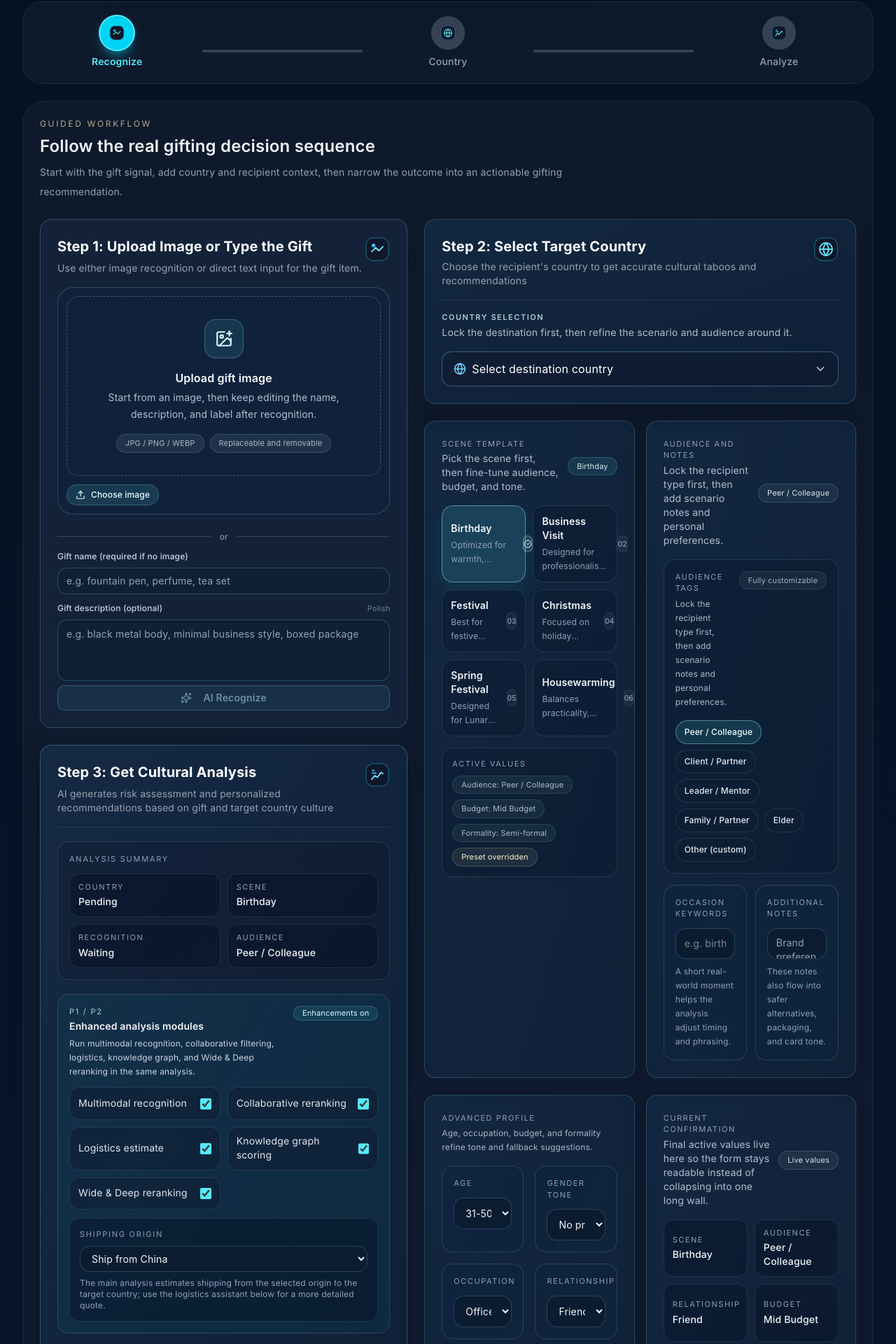
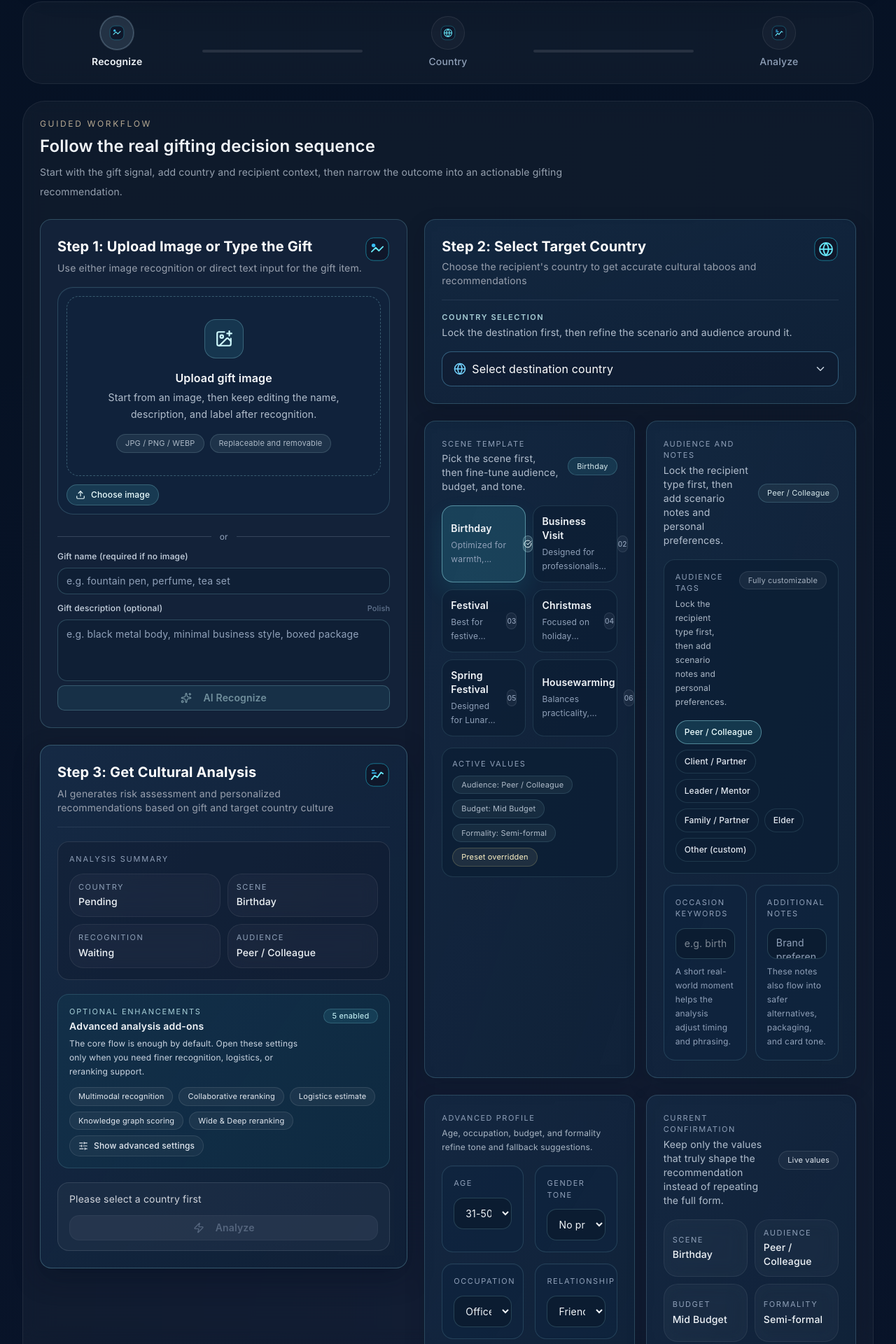
Before and after one commit to zzemy/GIVIA, a Next.js app: page /en in a window 1280 px wide. Shown: the part 1749-3669 px from the top of the page at 70% size. Built offline with nearby package versions, Linux system fonts and the light colour scheme.

Commit message:
refactor: polish homepage interaction and workflow hierarchy

```diff
--- a/components/gifting/home/cards/country-step-summary-card.tsx
+++ b/components/gifting/home/cards/country-step-summary-card.tsx
@@ -2,7 +2,7 @@
 
 import { AnimatePresence, motion } from 'framer-motion'
 import { CheckCircle } from 'lucide-react'
-import { Button } from '@/components/ui/button'
+import { homeSurface } from '@/components/gifting/home/home-design-tokens'
 import { getCountryName } from '@/lib/countries'
 import type { SceneTemplate } from '@/lib/types/gifting-types'
 import type { Locale, SelectOption } from '@/components/gifting/home/types'
@@ -13,9 +13,7 @@ interface CountryStepSummaryCardProps {
   activeSceneTemplate: SceneTemplate | null
   sceneTemplate: string
   selectedAudienceLabel: string
-  relationshipLabel: string
   budgetLabel: string
-  occupationLabel: string
   formalityLabel: string
   ageBand: string
   ageBandOptions: SelectOption[]
@@ -39,9 +37,7 @@ export function CountryStepSummaryCard({
   activeSceneTemplate,
   sceneTemplate,
   selectedAudienceLabel,
-  relationshipLabel,
   budgetLabel,
-  occupationLabel,
   formalityLabel,
   ageBand,
   ageBandOptions,
@@ -59,7 +55,7 @@ export function CountryStepSummaryCard({
   needsCustomAudience,
 }: CountryStepSummaryCardProps) {
   const isZh = locale === 'zh'
-  const statTileClassName = 'rounded-xl border border-slate-200/10 bg-slate-950/28 px-3 py-2.5'
+  const statTileClassName = `px-3 py-2.5 ${homeSurface.quiet}`
 
   return (
     <motion.div
@@ -73,10 +69,10 @@ export function CountryStepSummaryCard({
         <div>
           <p className="text-[11px] uppercase tracking-[0.14em] text-slate-400">{isZh ? '当前确认信息' : 'Current confirmation'}</p>
           <p className="mt-1 text-sm text-slate-300/88">
-            {isZh ? '这里集中看最终生效信息，不把所有字段继续堆回表单里。' : 'Final active values live here so the form stays readable instead of collapsing into one long wall.'}
+            {isZh ? '这里只保留真正影响判断的关键信息，避免把表单内容重复堆叠。' : 'Keep only the values that truly shape the recommendation instead of repeating the full form.'}
           </p>
         </div>
-        <span className="shrink-0 whitespace-nowrap rounded-full border border-cyan-200/18 bg-cyan-100/6 px-3 py-1 text-[11px] text-cyan-50/88">
+        <span className="shrink-0 whitespace-nowrap rounded-full border border-white/10 bg-white/[0.04] px-3 py-1 text-[11px] text-slate-200">
           {isZh ? '实时生效' : 'Live values'}
         </span>
       </div>
@@ -88,9 +84,7 @@ export function CountryStepSummaryCard({
             value: activeSceneTemplate ? (isZh ? activeSceneTemplate.nameZh : activeSceneTemplate.nameEn) : sceneTemplate,
           },
           { label: isZh ? '对象' : 'Audience', value: selectedAudienceLabel },
-          { label: isZh ? '关系' : 'Relationship', value: relationshipLabel },
           { label: isZh ? '预算' : 'Budget', value: budgetLabel },
-          { label: isZh ? '职业' : 'Occupation', value: occupationLabel },
           { label: isZh ? '正式度' : 'Formality', value: formalityLabel },
         ].map(item => (
           <div key={item.label} className={`${statTileClassName} flex min-h-[4.6rem] flex-col justify-center`}>
@@ -102,7 +96,7 @@ export function CountryStepSummaryCard({
 
       <AnimatePresence>
         {selectedCountry && (
-          <motion.div initial={{ opacity: 0 }} animate={{ opacity: 1 }} exit={{ opacity: 0 }} className="mt-4 rounded-2xl border border-sky-300/24 bg-sky-500/10 p-4 shadow-[inset_0_1px_0_rgba(186,230,253,0.1)]">
+          <motion.div initial={{ opacity: 0 }} animate={{ opacity: 1 }} exit={{ opacity: 0 }} className="mt-4 rounded-2xl border border-sky-300/18 bg-sky-500/8 p-4 shadow-[inset_0_1px_0_rgba(186,230,253,0.08)]">
             <div className="flex items-start gap-3">
               <CheckCircle size={20} className="mt-0.5 flex-shrink-0 text-sky-300" />
               <div className="flex-1">
@@ -110,10 +104,6 @@ export function CountryStepSummaryCard({
                 <div className="mt-2 space-y-1.5 text-sm">
                   <p className="text-gray-300">{isZh ? '国家:' : 'Country:'} <span className="font-semibold text-sky-200">{getCountryName(selectedCountry, locale)}</span></p>
                   <p className="text-gray-300">{isZh ? '目标群体:' : 'Audience:'} <span className="font-semibold text-sky-200">{selectedAudienceLabel}</span></p>
-                  <p className="text-gray-300">
-                    {isZh ? '场景模板:' : 'Scene:'}{' '}
-                    <span className="font-semibold text-sky-200">{activeSceneTemplate ? (isZh ? activeSceneTemplate.nameZh : activeSceneTemplate.nameEn) : sceneTemplate}</span>
-                  </p>
                   <p className="text-xs text-slate-300/95">
                     {isZh ? '结构化画像:' : 'Structured profile:'}{' '}
                     <span className="text-slate-200">
@@ -141,23 +131,23 @@ export function CountryStepSummaryCard({
         )}
       </AnimatePresence>
 
-      <Button disabled className="mt-5 w-full cursor-default rounded-xl border border-slate-200/10 bg-slate-700/70 py-2.5 font-semibold text-slate-300/75">
+      <div className={`mt-4 px-4 py-3 text-sm ${homeSurface.quiet}`}>
         {!recognitionReady
           ? locale === 'zh'
-            ? '等待第一步...'
-            : 'Waiting for step 1...'
+            ? '等待第一步完成后，这里的判断摘要会继续补全。'
+            : 'Complete step 1 first, then this summary will fill in automatically.'
           : needsCustomAudience
             ? locale === 'zh'
-              ? '请补充自定义群体描述'
-              : 'Add custom audience details'
+              ? '还差“自定义群体描述”，补上后分析会更准确。'
+              : 'Add the custom audience detail to make the recommendation more accurate.'
             : selectedCountry
               ? locale === 'zh'
-                ? '国家已选择'
-                : 'Country selected'
+                ? `当前已锁定 ${getCountryName(selectedCountry, locale)} 的送礼语境。`
+                : `The gifting context is now locked to ${getCountryName(selectedCountry, locale)}.`
               : locale === 'zh'
-                ? '请选择目标国家'
-                : 'Please choose a country'}
-      </Button>
+                ? '请选择目标国家后继续。'
+                : 'Choose a target country to continue.'}
+      </div>
     </motion.div>
   )
 }
--- a/components/gifting/home/sections/step-analysis.tsx
+++ b/components/gifting/home/sections/step-analysis.tsx
@@ -1,9 +1,11 @@
 'use client'
 
+import React from 'react'
 import Image from 'next/image'
 import { motion } from 'framer-motion'
-import { Sparkles, CheckCircle, Zap } from 'lucide-react'
+import { Sparkles, CheckCircle, Zap, SlidersHorizontal } from 'lucide-react'
 import { Button } from '@/components/ui/button'
+import { homeSurface } from '@/components/gifting/home/home-design-tokens'
 import { withBasePath } from '@/lib/asset-path'
 import { getCountryName } from '@/lib/countries'
 import type { SceneTemplate } from '@/lib/types/gifting-types'
@@ -57,7 +59,9 @@ export function StepAnalysis({
   onAnalyze,
 }: StepAnalysisProps) {
   const isZh = locale === 'zh'
-  const statTileClassName = 'rounded-xl border border-slate-200/10 bg-slate-950/24 px-3 py-2.5'
+  const statTileClassName = `px-3 py-2.5 ${homeSurface.quiet}`
+  const [showAdvancedModules, setShowAdvancedModules] = React.useState(false)
+  const enabledEnhancementCount = Object.values(analysisEnhancementSettings).filter(Boolean).length
 
   return (
     <motion.div
@@ -108,22 +112,65 @@ export function StepAnalysis({
         <div className="rounded-2xl border border-cyan-200/14 bg-cyan-400/5 p-3.5 sm:p-4">
           <div className="flex items-start justify-between gap-3 sm:gap-4">
             <div>
-              <p className="text-[11px] uppercase tracking-[0.16em] text-cyan-100/80">P1 / P2</p>
+              <p className="text-[11px] uppercase tracking-[0.16em] text-cyan-100/80">
+                {isZh ? '可选增强' : 'Optional enhancements'}
+              </p>
               <h3 className="mt-1 text-sm font-semibold text-slate-100">
-                {isZh ? '增强分析模块' : 'Enhanced analysis modules'}
+                {isZh ? '高级判断补充项' : 'Advanced analysis add-ons'}
               </h3>
               <p className="mt-1 text-xs leading-5 text-slate-300">
                 {isZh
-                  ? '把多模态识别、协同过滤、物流估算、知识图谱和 Wide & Deep 排序接到同一次分析里。'
-                  : 'Run multimodal recognition, collaborative filtering, logistics, knowledge graph, and Wide & Deep reranking in the same analysis.'}
+                  ? '默认主流程已经够用；只有在你需要更细的识别、物流或重排判断时，再展开这些设置。'
+                  : 'The core flow is enough by default. Open these settings only when you need finer recognition, logistics, or reranking support.'}
               </p>
             </div>
-            <span className="shrink-0 whitespace-nowrap rounded-full border border-cyan-200/18 bg-cyan-300/10 px-3 py-1 text-[11px] leading-none text-cyan-100">
-              {hasEnabledAnalysisEnhancement ? (isZh ? '已启用增强' : 'Enhancements on') : isZh ? '仅基础分析' : 'P0 only'}
+            <div className="shrink-0 text-right">
+              <span className="inline-flex whitespace-nowrap rounded-full border border-cyan-200/18 bg-cyan-300/10 px-3 py-1 text-[11px] leading-none text-cyan-100">
+                {hasEnabledAnalysisEnhancement
+                  ? isZh
+                    ? `已启用 ${enabledEnhancementCount} 项`
+                    : `${enabledEnhancementCount} enabled`
+                  : isZh
+                    ? '仅基础分析'
+                    : 'Core only'}
               </span>
             </div>
+          </div>
 
-          <div className="mt-3 grid gap-2.5 md:grid-cols-2">
+          <div className="mt-3 flex flex-wrap items-center gap-2">
+            {([
+              { key: 'multimodal', label: isZh ? '多模态识别' : 'Multimodal recognition' },
+              { key: 'collaborativeFiltering', label: isZh ? '协同过滤重排' : 'Collaborative reranking' },
+              { key: 'logistics', label: isZh ? '物流与清关估算' : 'Logistics estimate' },
+              { key: 'knowledgeGraph', label: isZh ? '知识图谱打分' : 'Knowledge graph scoring' },
+              { key: 'wideDeep', label: isZh ? 'Wide & Deep 排序' : 'Wide & Deep reranking' },
+            ] as Array<{ key: keyof EnhancementSettings; label: string }>).map(option =>
+              analysisEnhancementSettings[option.key] ? (
+                <span key={option.key} className="rounded-full border border-white/10 bg-white/[0.05] px-3 py-1 text-[11px] text-slate-200">
+                  {option.label}
+                </span>
+              ) : null,
+            )}
+
+            <button
+              type="button"
+              onClick={() => setShowAdvancedModules(current => !current)}
+              className="inline-flex items-center gap-2 rounded-full border border-white/10 bg-white/[0.04] px-3 py-1.5 text-xs font-medium text-slate-200 transition hover:bg-white/[0.07]"
+            >
+              <SlidersHorizontal size={14} />
+              {showAdvancedModules
+                ? isZh
+                  ? '收起高级设置'
+                  : 'Hide advanced settings'
+                : isZh
+                  ? '展开高级设置'
+                  : 'Show advanced settings'}
+            </button>
+          </div>
+
+          {showAdvancedModules && (
+            <div className="mt-3 space-y-3">
+              <div className="grid gap-2.5 md:grid-cols-2">
                 {([
                   { key: 'multimodal', label: isZh ? '多模态识别' : 'Multimodal recognition' },
                   { key: 'collaborativeFiltering', label: isZh ? '协同过滤重排' : 'Collaborative reranking' },
@@ -147,7 +194,7 @@ export function StepAnalysis({
               </div>
 
               {analysisEnhancementSettings.logistics && (
-            <div className="mt-3 rounded-xl border border-slate-200/10 bg-slate-950/35 p-3.5">
+                <div className={`p-3.5 ${homeSurface.quiet}`}>
                   <p className="text-[11px] uppercase tracking-[0.16em] text-slate-400">{isZh ? '物流出发地' : 'Shipping origin'}</p>
                   <select
                     value={enhancementOriginCountry}
@@ -165,6 +212,8 @@ export function StepAnalysis({
                       ? '主流程中的物流估算会按“发货地 → 目标国家”计算；详细报价仍可在下方物流助手继续核算。'
                       : 'The main analysis estimates shipping from the selected origin to the target country; use the logistics assistant below for a more detailed quote.'}
                   </p>
+                </div>
+              )}
             </div>
           )}
         </div>
--- a/components/gifting/home/sections/step-country.tsx
+++ b/components/gifting/home/sections/step-country.tsx
@@ -51,8 +51,6 @@ export interface StepCountryProps {
   budgetOptions: SelectOption[]
   formality: string
   formalityOptions: SelectOption[]
-  relationshipLabel: string
-  occupationLabel: string
   onSelectedCountryChange: (value: string) => void
   onSceneTemplateChange: (value: string) => void
   onTargetGroupChange: (value: AudienceGroup) => void
@@ -104,8 +102,6 @@ export function StepCountry({
   budgetOptions,
   formality,
   formalityOptions,
-  relationshipLabel,
-  occupationLabel,
   onSelectedCountryChange,
   onSceneTemplateChange,
   onTargetGroupChange,
@@ -201,9 +197,7 @@ export function StepCountry({
           activeSceneTemplate={activeSceneTemplate}
           sceneTemplate={sceneTemplate}
           selectedAudienceLabel={selectedAudienceLabel}
-          relationshipLabel={relationshipLabel}
           budgetLabel={budgetLabel}
-          occupationLabel={occupationLabel}
           formalityLabel={formalityLabel}
           ageBand={ageBand}
           ageBandOptions={ageBandOptions}
--- a/components/gifting/workflow-progress.tsx
+++ b/components/gifting/workflow-progress.tsx
@@ -1,6 +1,7 @@
 'use client'
 
 import React from 'react'
+import { homeSurface } from '@/components/gifting/home/home-design-tokens'
 
 interface WorkflowStep {
   id: number
@@ -24,19 +25,23 @@ export function WorkflowProgress({ steps }: WorkflowProgressProps) {
               {/* Step */}
               <div className="flex flex-col items-center flex-1">
                 <div
-                  className={`w-12 h-12 rounded-full flex items-center justify-center transition-all ${
+                  className={`flex h-12 w-12 items-center justify-center rounded-full transition-all ${
                     step.status === 'completed'
-                      ? 'bg-cyan-500 text-white shadow-lg shadow-cyan-500/50'
+                      ? 'border border-[#e7d2af]/30 bg-[#e7d2af]/14 text-[#f7e7cc] shadow-[0_10px_30px_rgba(231,210,175,0.18)]'
                       : step.status === 'current'
-                        ? 'bg-cyan-400 text-gray-900 shadow-lg shadow-cyan-400/50 ring-2 ring-cyan-300'
-                        : 'bg-gray-700 text-gray-400'
+                        ? 'border border-sky-200/24 bg-sky-200/12 text-slate-50 ring-1 ring-sky-100/18'
+                        : 'border border-white/8 bg-white/[0.03] text-slate-400'
                   }`}
                 >
                   {step.status === 'completed' ? '✓' : step.icon}
                 </div>
                 <p
-                  className={`mt-2 text-sm font-medium text-center ${
-                    step.status === 'current' ? 'text-cyan-300 font-semibold' : 'text-gray-400'
+                  className={`mt-2 text-center text-sm font-medium ${
+                    step.status === 'completed'
+                      ? 'text-[#f5e4c7]'
+                      : step.status === 'current'
+                        ? 'font-semibold text-slate-100'
+                        : 'text-slate-400'
                   }`}
                 >
                   {step.label}
@@ -49,8 +54,8 @@ export function WorkflowProgress({ steps }: WorkflowProgressProps) {
                   <div
                     className={`h-1 rounded-full transition-all ${
                       step.status === 'completed'
-                        ? 'bg-cyan-500 shadow-lg shadow-cyan-500/50'
-                        : 'bg-gray-700'
+                        ? 'bg-[#e7d2af]/75'
+                        : 'bg-white/10'
                     }`}
                   />
                 </div>
@@ -62,16 +67,16 @@ export function WorkflowProgress({ steps }: WorkflowProgressProps) {
 
       {/* Mobile view */}
       <div className="md:hidden">
-        <div className="flex items-center gap-2">
+        <div className={`flex items-center gap-2 rounded-[1.25rem] p-3 ${homeSurface.quiet}`}>
           {steps.map((step, idx) => (
             <React.Fragment key={step.id}>
               <div
                 className={`flex-1 h-2 rounded-full transition-all ${
                   step.status === 'completed'
-                    ? 'bg-cyan-500 shadow-lg shadow-cyan-500/50'
+                    ? 'bg-[#e7d2af]/75'
                     : step.status === 'current'
-                      ? 'bg-cyan-400 shadow-lg shadow-cyan-400/50'
-                      : 'bg-gray-700'
+                      ? 'bg-sky-200/70'
+                      : 'bg-white/10'
                 }`}
               />
               {idx < steps.length - 1 && <div className="w-1" />}
@@ -80,8 +85,8 @@ export function WorkflowProgress({ steps }: WorkflowProgressProps) {
         </div>
         <div className="flex justify-between mt-2">
           {steps.map(step => (
-            <p key={step.id} className="text-xs text-center text-gray-400 flex-1">
-              <span className={step.status === 'current' ? 'text-cyan-300' : ''}>
+            <p key={step.id} className="flex-1 text-center text-xs text-slate-400">
+              <span className={step.status === 'current' ? 'text-slate-100' : step.status === 'completed' ? 'text-[#f5e4c7]' : ''}>
                 {step.label}
               </span>
             </p>
```
Also changed, not shown: components/gifting/home/hooks/use-home-page-controller.tsx (+7 -4 lines), components/gifting/home/sections/home-hero-section.tsx (+7 -3 lines), 3 other files (tests, documents, lock files or other folders). Lines whose indentation alone changed are shown as unchanged.
